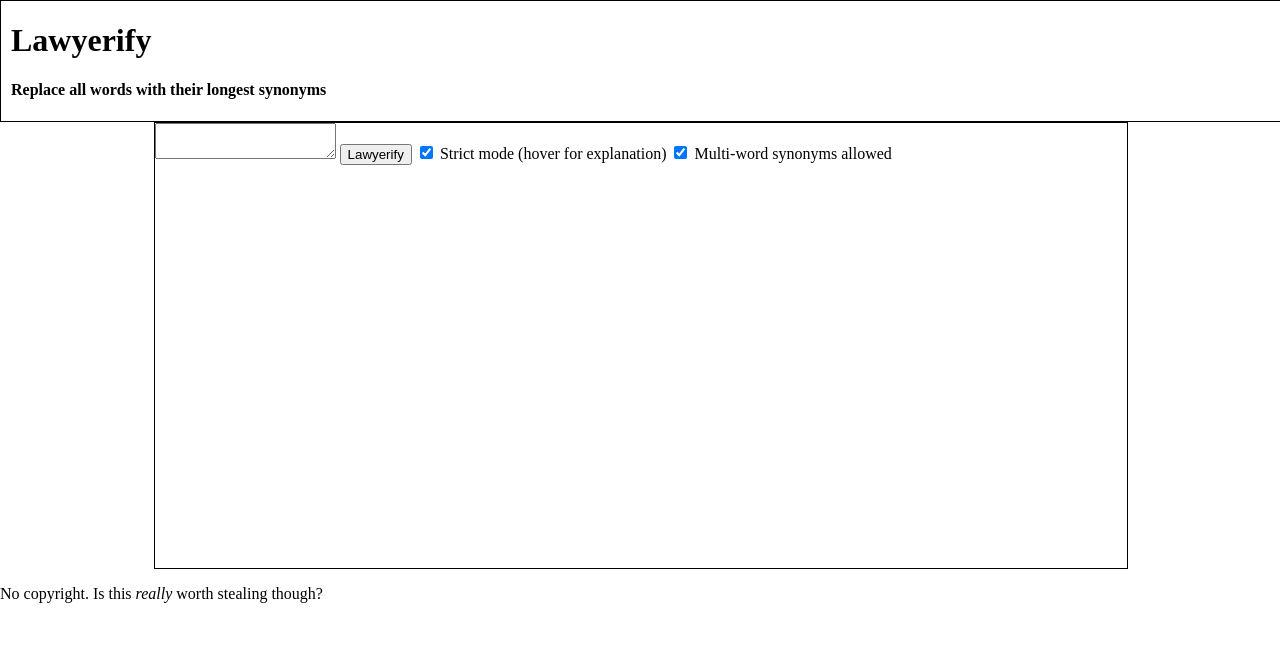
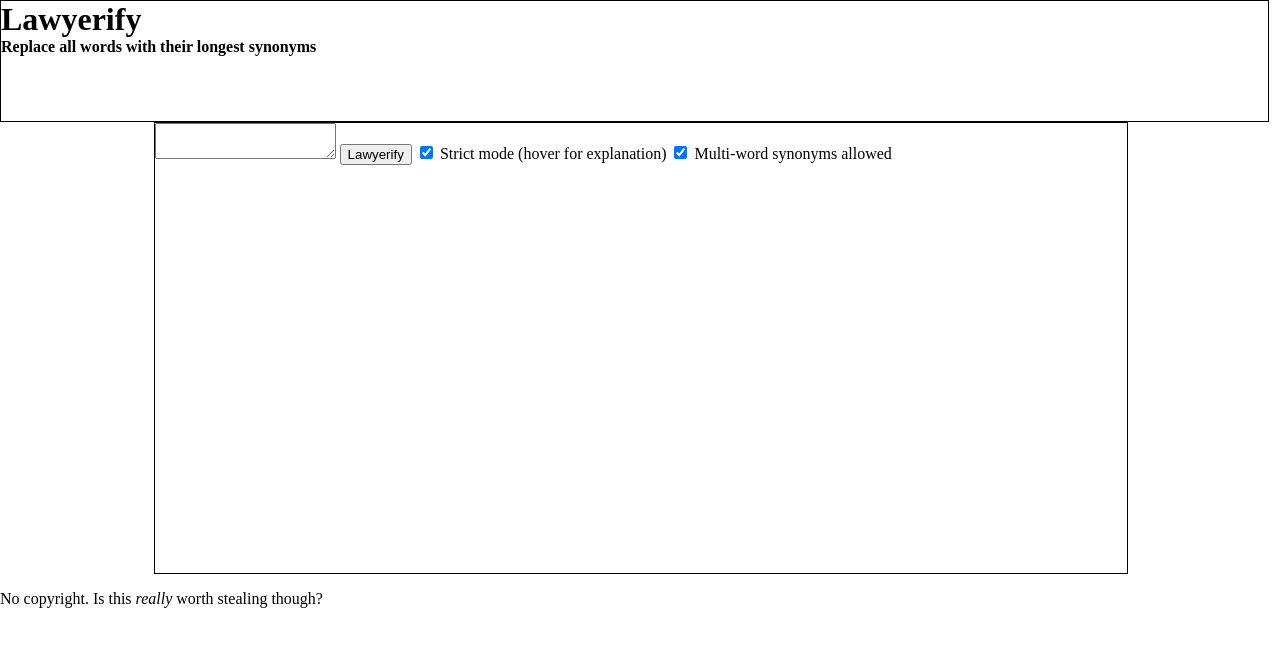
Before and after one commit to ecollin/Lawyerify, a plain HTML site: page index.html in a window 1280 px wide. Drawn offline with Linux system fonts and the light colour scheme; a script that the page names is missing.

Commit message:
Update style.css

```diff
--- a/style.css
+++ b/style.css
@@ -3,23 +3,18 @@ body {
 }
 header {
   display:block;
-  width:100%;
+  width:99%;
   height:120px;
   border: 1px solid black;
+  margin:0px;
 }
-header {
+header p, header h1 {
   margin: 0px;
-  padding-left: 10px;
-}
-header a {
-  text-align: right;
-  padding-left:0px;
-  padding-right:10px;
 }
 
 #main {
   border: 1px solid black;
-  height: 445px;
+  height: 450px;
   width:76%;
   margin:0 12%;
 }
```
